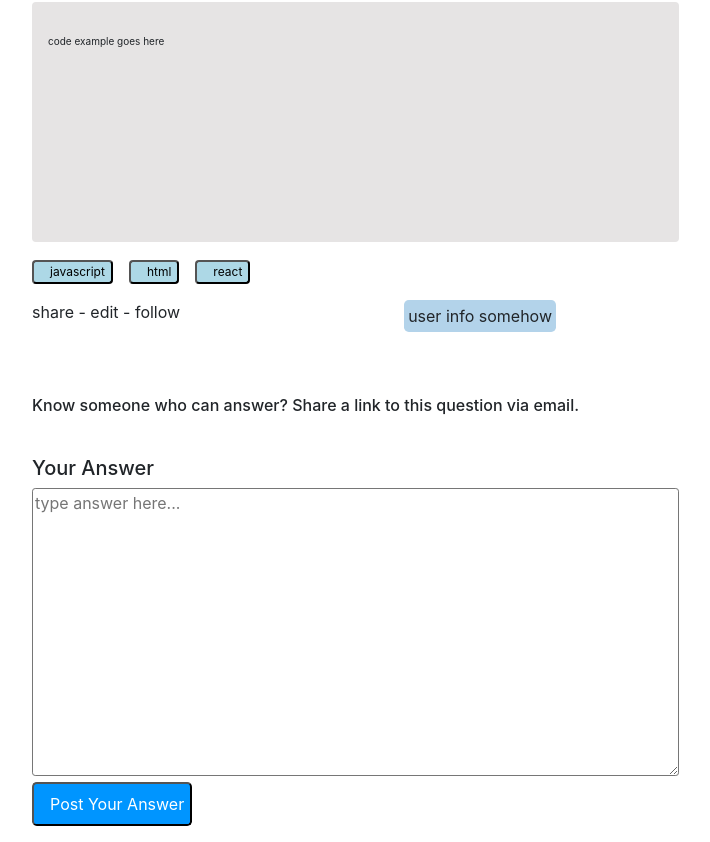
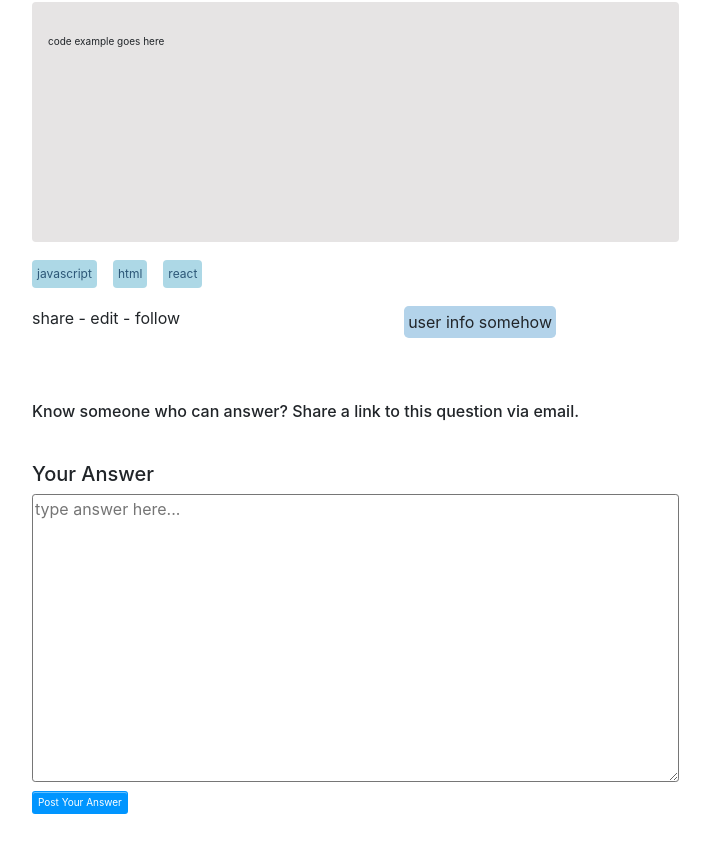
Before and after one commit to natpag/StackOverflowMock, a React (Create React App) app in the folder ClientApp/: page /answer in a window 1280 px wide. Shown: the part 166-1008 px from the top of the page, without its empty margins (69-779 px from the left). Built offline with nearby package versions, Linux system fonts and the light colour scheme.

Commit message:
restyledSomeButtons

```diff
--- a/ClientApp/src/components/Answer.jsx
+++ b/ClientApp/src/components/Answer.jsx
@@ -17,9 +17,9 @@ const Answer = () => {
           <p className="answer-code-section">code example goes here</p>
         </section>
         <section className="answer-tag-button-container">
-          <button>javascript</button>
-          <button>html</button>
-          <button>react</button>
+          <button class="post-tag">javascript</button>
+          <button class="post-tag">html</button>
+          <button class="post-tag">react</button>
         </section>
 
         <section className="answer-share-user-container">
@@ -42,7 +42,7 @@ const Answer = () => {
             placeholder="type answer here..."
           ></textarea>
         </section>
-        <button className="post-your-answer">Post Your Answer</button>
+        <button className="button">Post Your Answer</button>
       </section>
     </>
   )
--- a/ClientApp/src/components/NavMenu/index.jsx
+++ b/ClientApp/src/components/NavMenu/index.jsx
@@ -24,13 +24,15 @@ export class NavMenu extends Component {
 
   render() {
     return (
-      <header class="homeHeader">
+      <header className="homeHeader">
         <p>
-          <img class="logo" src={StackoverflowImage} alt="Stackoverflow" />
-          stack<b>overflow</b>
+          <img className="logo" src={StackoverflowImage} alt="Stackoverflow" />
+          <Link to="/" class="homeLink">
+            stack<b>overflow</b>
+          </Link>
         </p>
         <p>Products</p>
-        <input type="text" class="searchBar"></input>
+        <input type="text" className="searchBar"></input>
         <p>User Profile</p>
       </header>
     )
--- a/ClientApp/src/custom.scss
+++ b/ClientApp/src/custom.scss
@@ -75,13 +75,6 @@ code {
   border-radius: 0.2rem;
   height: 18rem;
   width: 60%;
-}
-.post-your-answer {
-  background-color: #0095ff;
-  color: white;
-  padding-top: 0.5rem;
-  padding-bottom: 0.5rem;
-  border-radius: 0.3rem;
 }
 
 p {
```
